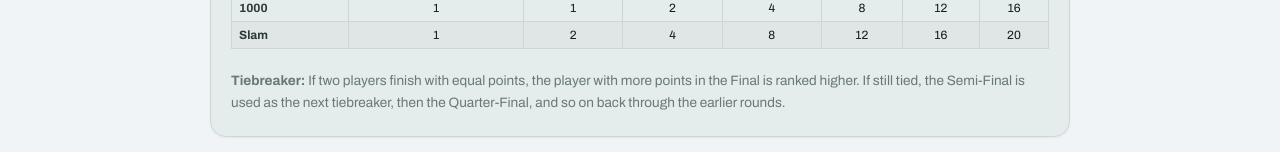
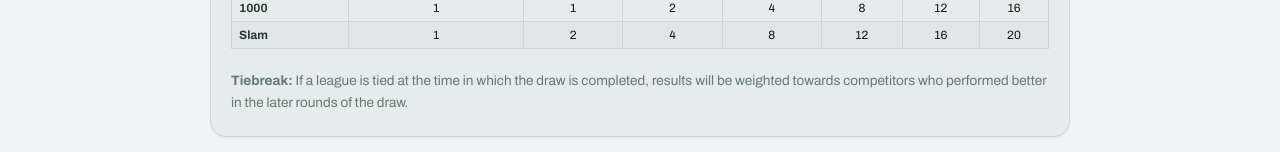
Before and after one commit to dogger27/Upset-Alert, a React (Vite) app in the folder frontend/: page /rules in a window 1280 px wide. Shown: the part 414-566 px from the top of the page. Built offline with nearby package versions, Linux system fonts and the light colour scheme; no server answers.

Commit message:
Update tiebreak rule wording on Rules page

```diff
--- a/frontend/src/pages/Rules.jsx
+++ b/frontend/src/pages/Rules.jsx
@@ -39,10 +39,7 @@ export default function Rules() {
                 </tbody>
               </table>
               <p className="about-card-body" style={{marginTop:'0.85rem',fontSize:'0.85rem',color:'var(--text-muted)'}}>
-                <strong>Tiebreaker:</strong> If two players finish with equal points, the player
-                with more points in the Final is ranked higher. If still tied, the Semi-Final
-                is used as the next tiebreaker, then the Quarter-Final, and so on back through
-                the earlier rounds.
+                <strong>Tiebreak:</strong> If a league is tied at the time in which the draw is completed, results will be weighted towards competitors who performed better in the later rounds of the draw.
               </p>
             </div>
             <div className="about-card">
```
